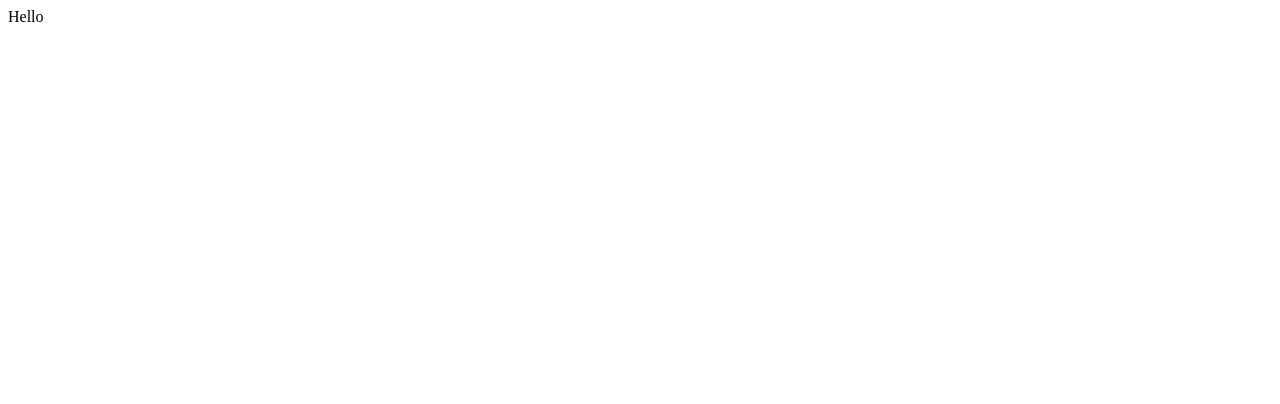
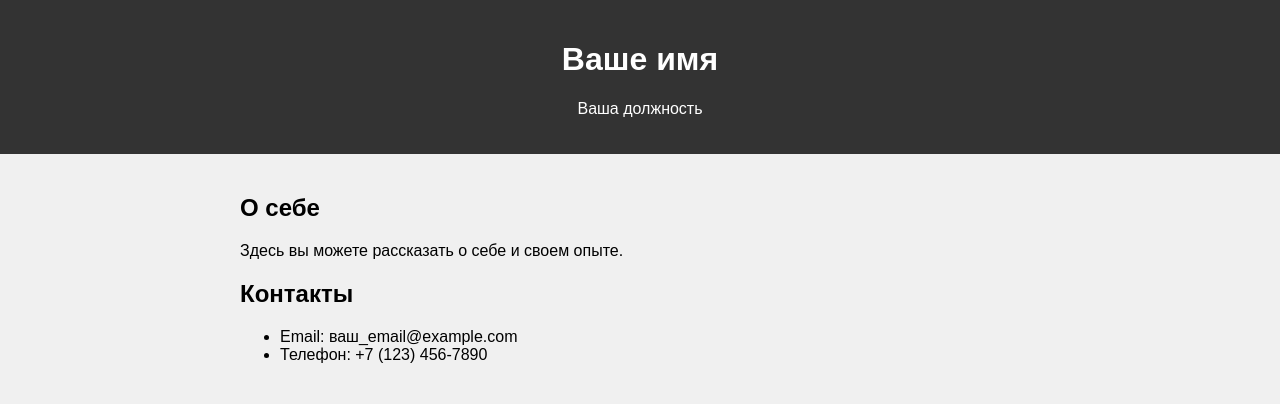
Before and after one commit to boldejman/boldejman.github.io, a plain HTML site: page index.html in a window 1280 px wide. Drawn offline with Linux system fonts and the light colour scheme.

Commit message:
Update index.html

```diff
--- a/index.html
+++ b/index.html
@@ -1 +1,44 @@
-Hello
+<!DOCTYPE html>
+<html lang="en">
+<head>
+    <meta charset="UTF-8">
+    <meta name="viewport" content="width=device-width, initial-scale=1.0">
+    <title>Моя визитка</title>
+    <style>
+        /* Здесь вы можете добавить свои стили CSS */
+        body {
+            font-family: Arial, sans-serif;
+            background-color: #f0f0f0;
+            margin: 0;
+            padding: 0;
+        }
+        header {
+            background-color: #333;
+            color: #fff;
+            text-align: center;
+            padding: 20px;
+        }
+        .container {
+            max-width: 800px;
+            margin: 0 auto;
+            padding: 20px;
+        }
+    </style>
+</head>
+<body>
+    <header>
+        <h1>Ваше имя</h1>
+        <p>Ваша должность</p>
+    </header>
+    <div class="container">
+        <h2>О себе</h2>
+        <p>Здесь вы можете рассказать о себе и своем опыте.</p>
+
+        <h2>Контакты</h2>
+        <ul>
+            <li>Email: ваш_email@example.com</li>
+            <li>Телефон: +7 (123) 456-7890</li>
+        </ul>
+    </div>
+</body>
+</html>
```
